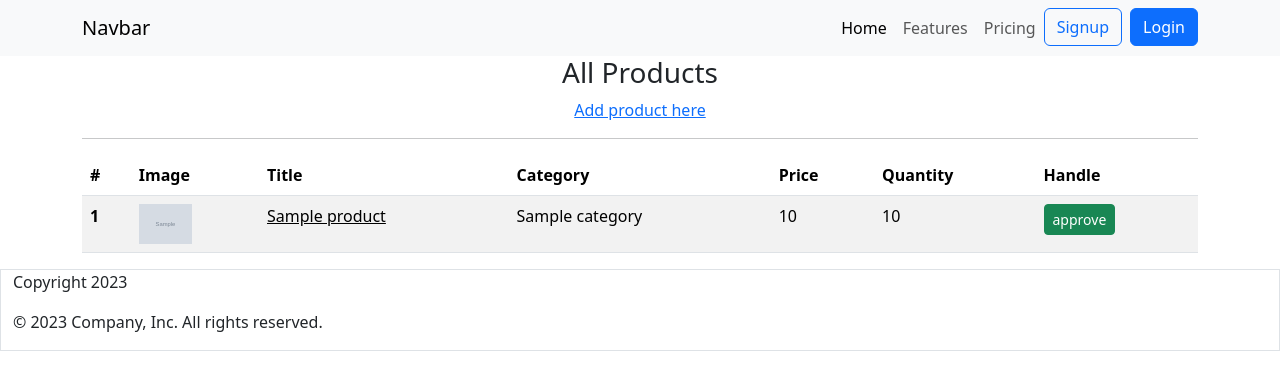
After one commit to DamilareArise/ecommerce, a Django app: template template/viewAllProducts.html in a window 1280 px wide. The commit adds this page. Shown: the top 390 px of the page. Run offline with Django 3.2, Linux system fonts and the light colour scheme; the template is opened without the code that fills it: most values are stand-ins (such as "Sample title", 1, 10 or a date in 2020); grey boxes marked "Sample" are stand-in pictures.

Commit message:
Add password change functionality and enhance product management: implement password change form, add product approval and creation date fields, and restrict product editing to staff users.

```diff
--- a/productApp/models.py
+++ b/productApp/models.py
@@ -1,4 +1,5 @@
 from django.db import models
+from ecommerce.userApp.models import Profile
 
 # Create your models here.
 
@@ -8,11 +9,15 @@ class Product(models.Model):
         ('Women', 'Women')
     ]
 
+    addedby = models.ForeignKey(Profile, on_delete=models.CASCADE)
     product_name = models.CharField(max_length=50, null=True)
     category = models.CharField(choices=cat, max_length=50, null=True)
     quantity = models.IntegerField(null=True)
     price = models.DecimalField(max_digits=10, decimal_places=2, null=True)
     image = models.ImageField(upload_to='productImages/', null=True)
+    approved = models.BooleanField(default=False)
+    created_at = models.DateTimeField(auto_now_add=True)
+
 
 
     def __str__(self):
--- a/productApp/urls.py
+++ b/productApp/urls.py
@@ -1,9 +1,11 @@
 from django.urls import path
-from .views import addProduct, home, viewProduct, deleteProduct, editProduct
+from .views import *
 
 urlpatterns = [
     path('add-product/', addProduct, name='add-product'),
     path('view-product/<int:product_id>/', viewProduct, name='view-product'),
     path('delete-product/<int:product_id>/', deleteProduct, name='delete-product'),
-    path('edit-product/<int:product_id>/', editProduct, name='edit-product')
+    path('edit-product/<int:product_id>/', editProduct, name='edit-product'),
+    path('view-all-products/', viewAllProducts, name='view-all-products'),
+    path('approve-reject-product/<int:product_id>/<str:action>/', approve_reject_product, name='approve-reject-product')
 ]
--- a/template/common.html
+++ b/template/common.html
@@ -36,7 +36,12 @@
                     </a>
                     <ul class="dropdown-menu">
                       <li><a class="dropdown-item" href="{% url 'view-profile' request.user.id %}">Profile</a></li>
-                      <li><a class="dropdown-item" href="#">Change Password</a></li>
+
+                      {% if request.user.is_staff %}
+                      <li><a class="dropdown-item" href="{% url 'view-all-products' %}">View all product</a></li>
+                      {% endif %}
+
+                      <li><a class="dropdown-item" href="{% url 'password_change' %}">Change Password</a></li>
                       <li class="dropdown-item">
                         <form action="{% url 'logout' %}" method="post">
                           {% csrf_token %}
--- a/template/index.html
+++ b/template/index.html
@@ -8,8 +8,6 @@
         <h3>Welcome {{request.user.first_name}} 👋</h3>
         {% endif %}
 
-
-        <a href="{% url "add-product" %}">click to add product</a>
     </main>
     <section class="container">
 
--- /dev/null
+++ b/template/viewAllProducts.html
@@ -0,0 +1,62 @@
+{% extends "common.html" %}
+{% load static %}
+{% block main_content %}
+
+<div class="container">
+    <h1 class="text-center h3">All Products</h1>
+    <p class="text-center"><a href="{% url 'add-product' %}">Add product here</a></p>
+    <hr>
+    <table class="table table-striped">
+        <thead>
+          <tr>
+            <th scope="col">#</th>
+            <th scope="col">Image</th>
+            <th scope="col">Title</th>
+            <th scope="col">Category</th>
+            <th scope="col">Price</th>
+            <th scope="col">Quantity</th>
+            <th scope="col">Handle</th>
+          </tr>
+        </thead>
+        <tbody>
+
+            {% for product in all_product %}
+
+                    <tr>
+                        <th scope="row">{{product.id}}</th>
+
+                        {% if product.image %}
+                        <td><img src="{{ product.image.url }}" alt="{{ product.product_name }}" height="40"></td>
+                        {% else %}
+                        <td><img src="" alt="{{ product.product_name }}" height="40"></td>
+                        {% endif %}
+
+                        <td>
+                            <a href="{% url 'view-product' product.id %}" class="text-black">{{product.product_name}}</a>
+                        </td>
+                        <td>{{product.category}}</td>
+                        <td>{{product.price}}</td>
+                        <td>{{product.quantity}}</td>
+                        <td>
+
+                            {% if product.approved %}
+                                <a href="{% url 'approve-reject-product' product.id 'reject' %}" class="btn btn-sm
+                                btn-danger"> Reject </a>
+                            {% else %}
+                                <a href="{% url 'approve-reject-product' product.id 'approve' %}" class="btn btn-sm
+                                btn-success"> approve </a>
+                            {% endif %}
+                            </a>
+                        </td>
+                    </tr>
+
+            {% endfor %}
+
+
+        </tbody>
+      </table>
+
+
+</div>
+
+{% endblock main_content %}
--- a/userApp/views.py
+++ b/userApp/views.py
@@ -22,7 +22,7 @@ def viewProfile(request, userId):
 
     return render(request, template_name='viewProfile.html', context={'user': user, 'profile': profile})
 
-
+@login_required
 def editProfile(request, userId):
     user = get_object_or_404(User, id=userId)
     profile = get_object_or_404(Profile, user_id=userId)
```
Also changed, not shown: productApp/decorators.py (added, +11 -0 lines), productApp/views.py (+30 -5 lines), template/registration/password_change_done.html (added, +11 -0 lines), template/registration/password_change_form.html (added, +35 -0 lines), template/viewProduct.html (+9 -4 lines), productApp/migrations/0002_product_addedby_product_approved_product_created_at.py (added).
